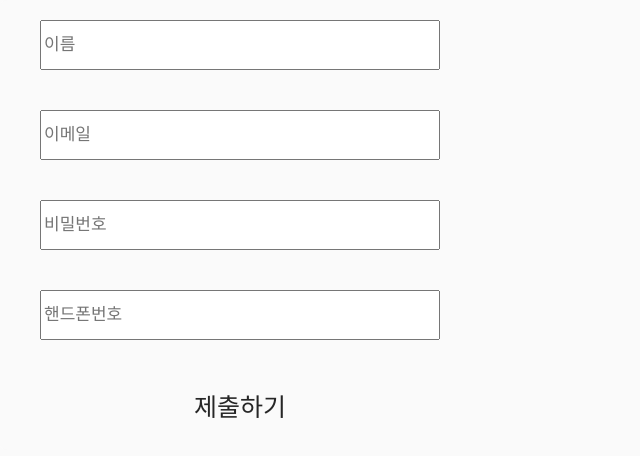
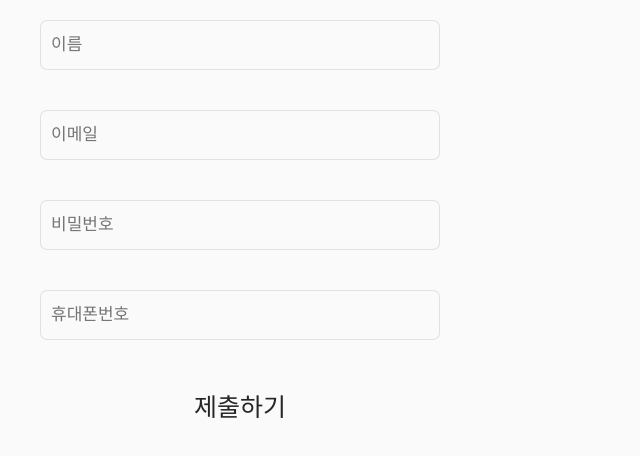
Before and after one commit to Rumisister/leejistargram-client-ver_2, a React (Create React App) app: page /signup in a window 1280 px wide. Shown: the top 456 px of the page, without its empty margins (0-640 px from the left). Built offline with nearby package versions, Linux system fonts and the light colour scheme.

Commit message:
input컴포넌트화

```diff
--- /dev/null
+++ b/src/components/InputBox/Input.scss
@@ -0,0 +1,8 @@
+.inputBox {
+  padding: 15px 10px;
+  margin-bottom: 15px;
+  border-radius: 7px;
+  border: 1px solid rgba(0, 0, 0, 0.1);
+  background-color: #fafafa;
+  font-size: 17px;
+}
--- /dev/null
+++ b/src/components/InputBox/InputBox.js
@@ -0,0 +1,17 @@
+import React from 'react';
+import './Input.scss';
+
+const InputBox = ({ onChange, isValidation, inputs, index, dataName }) => {
+  return (
+    <input
+      className="inputBox"
+      placeholder={inputs[index].placeholder}
+      type={inputs[index].type}
+      onChange={onChange}
+      onKeyUp={isValidation}
+      name={dataName}
+    />
+  );
+};
+
+export default InputBox;
--- a/src/pages/Login/Login.js
+++ b/src/pages/Login/Login.js
@@ -1,6 +1,6 @@
 import React, { useState } from 'react';
 import { useNavigate } from 'react-router-dom';
-
+import InputBox from '../../components/InputBox/InputBox';
 import './Login.scss';
 
 const Login = () => {
@@ -8,25 +8,35 @@ const Login = () => {
   const [user, setUser] = useState({ id: '', pw: '' });
   const [btnChange, setBtnChange] = useState(true);
 
-  const goToMain = () => {
-    fetch('http://10.58.1.245:8000/users/login', {
-      method: 'POST',
-      body: JSON.stringify({
-        email: user.id,
-        password: user.pw,
-      }),
-    })
-      .then(response => response.json())
-      .then(result => {
-        if (result.message === 'SUCCESS') {
-          alert('축하');
-          localStorage.setItem('token', result.access_token);
-          navigate('/main');
-        } else {
-          alert('수고');
-          navigate('/Signup');
-        }
-      });
+  const inputs = [
+    {
+      name: 'id',
+      type: 'text',
+      placeholder: '전화번호, 사용자 이름 또는 이메일',
+    },
+    { name: 'pw', type: 'password', placeholder: '비밀번호' },
+  ];
+
+  const goToMain = e => {
+    // fetch('http://10.58.1.245:8000/users/login', {
+    //   method: 'POST',
+    //   body: JSON.stringify({
+    //     email: user.id,
+    //     password: user.pw,
+    //   }),
+    // })
+    //   .then(response => response.json())
+    //   .then(result => {
+    //     if (result.message === 'SUCCESS') {
+    //       alert('로그인 성공입니다.');
+    //       localStorage.setItem('token', result.access_token);
+    //       navigate('/main');
+    //     } else {
+    //       alert('아이디 혹은 비밀번호가 틀렸습니다.');
+    //        setUser({ id: '', pw: '' });
+    //     }
+    //   });
+    navigate('/main');
   };
 
   const goToSignup = () => {
@@ -41,37 +51,36 @@ const Login = () => {
   };
 
   const onChange = e => {
+    const { name, value } = e.target;
     setUser({
       ...user,
-      [e.target.name]: e.target.value,
+      [name]: value,
     });
   };
 
   return (
     <div className="login">
-      <h1 className="login_logo">Westagram</h1>
+      <h1 className="login_logo">leejistagram</h1>
       <div className="login_input">
-        <input
-          type="text"
-          className="inputId"
-          placeholder="전화번호, 사용자 이름 또는 이메일"
-          name="id"
-          value={user.id}
-          onChange={onChange}
-          onKeyUp={isValidation}
-        />
-        <input
-          type="password"
-          className="inputPw"
-          placeholder="비밀번호"
-          name="pw"
-          value={user.pw}
-          onChange={onChange}
-          onKeyUp={isValidation}
-        />
+        {inputs.map((data, index) => {
+          return (
+            <InputBox
+              key={index}
+              index={index}
+              dataName={data.name}
+              type={data.type}
+              value={user}
+              onChange={e => {
+                onChange(e);
+              }}
+              isValidation={isValidation}
+              inputs={inputs}
+            />
+          );
+        })}
         <button
           className={!btnChange ? 'active' : 'unactive'}
-          onClick={goToMain}
+          onSubmit={goToMain}
           disabled={btnChange}
         >
           로그인
--- a/src/pages/Login/Signup/Signup.js
+++ b/src/pages/Login/Signup/Signup.js
@@ -1,6 +1,7 @@
 import React, { useState } from 'react';
+import { useNavigate } from 'react-router-dom';
+import InputBox from '../../../components/InputBox/InputBox';
 import './Signup.scss';
-import { useNavigate } from 'react-router-dom';
 
 const Signup = () => {
   const navigate = useNavigate();
@@ -11,70 +12,66 @@ const Signup = () => {
     phone_number: '',
   });
 
+  const inputs = [
+    {
+      name: 'name',
+      type: 'text',
+      placeholder: '이름',
+    },
+    { name: 'email', type: 'email', placeholder: '이메일' },
+    { name: 'pw', type: 'password', placeholder: '비밀번호' },
+    { name: 'phone_number', type: 'tel', placeholder: '휴대폰번호' },
+  ];
+
   const onChange = e => {
+    const { name, value } = e.target;
     setUserInfo({
       ...userInfo,
-      [e.target.name]: e.target.value,
+      [name]: value,
     });
   };
 
   const goToLogin = e => {
     e.preventDefault();
-    // console.log(userInfo);
-    fetch('http://10.58.1.245:8000/users/signup', {
-      method: 'POST',
-      body: JSON.stringify({
-        email: userInfo.email,
-        password: userInfo.pw,
-        name: userInfo.name,
-        phone_number: userInfo.phone_number,
-      }),
-    })
-      .then(response => response.json())
-      .then(result => {
-        if (result.message === 'SUCCESS') {
-          alert('축하');
-          navigate('/Login');
-        } else {
-          alert('수고링~');
-        }
-      });
+    // fetch('http://10.58.1.245:8000/users/signup', {
+    //   method: 'POST',
+    //   body: JSON.stringify({
+    //     email: userInfo.email,
+    //     password: userInfo.pw,
+    //     name: userInfo.name,
+    //     phone_number: userInfo.phone_number,
+    //   }),
+    // })
+    //   .then(response => response.json())
+    //   .then(result => {
+    //     if (result.message === 'SUCCESS') {
+    //       alert('축하');
+    //       navigate('/Login');
+    //     } else {
+    //       alert('수고링~');
+    //     }
+    //   });
+    navigate('/Login');
   };
 
   return (
     <form onSubmit={goToLogin} className="signUp">
-      <input
-        type="text"
-        className="signUpName"
-        name="name"
-        value={userInfo.name}
-        placeholder="이름"
-        onChange={onChange}
-      />
-      <input
-        type="email"
-        className="signUpId"
-        name="email"
-        value={userInfo.email}
-        placeholder="이메일"
-        onChange={onChange}
-      />
-      <input
-        type="password"
-        className="signUpPw"
-        name="pw"
-        value={userInfo.pw}
-        placeholder="비밀번호"
-        onChange={onChange}
-      />
-      <input
-        type="tel"
-        className="signUpPhone"
-        name="phone_number"
-        value={userInfo.phone_number}
-        placeholder="핸드폰번호"
-        onChange={onChange}
-      />
+      {inputs.map((data, index) => {
+        return (
+          <InputBox
+            key={index}
+            index={index}
+            dataName={data.name}
+            type={data.type}
+            value={userInfo}
+            onChange={e => {
+              onChange(e);
+            }}
+            inputs={inputs}
+          />
+        );
+      })}
+
       <button className="signupSubmit">제출하기</button>
     </form>
   );
```
